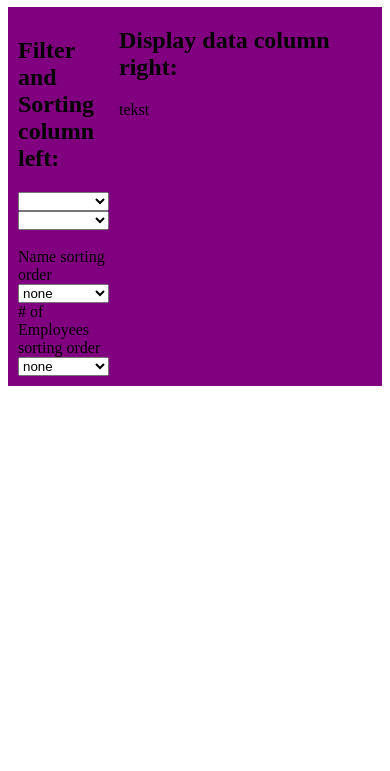
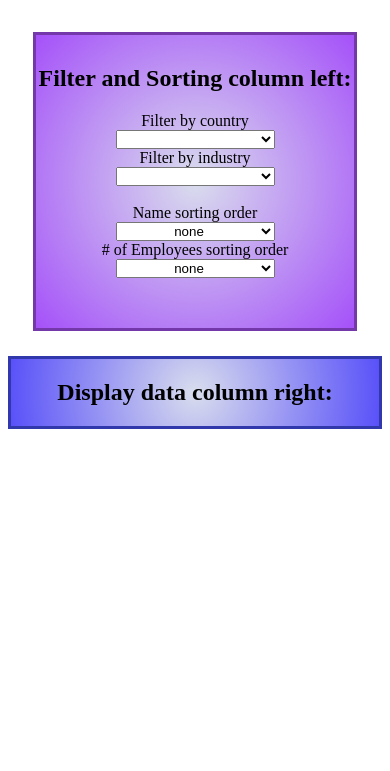
Before and after one commit to AnetaBB/Squiz-challenge, a plain HTML site: page index.html in a window 390 px wide. Shown: the part 73-844 px from the top of the page. Drawn offline with Linux system fonts and the light colour scheme; no server answers.

Commit message:
Adding styling and responsiveness

```diff
--- a/index.html
+++ b/index.html
@@ -8,12 +8,15 @@
     <title>Squiz Challenge</title>
   </head>
   <body>
+    <div class="main">
       <h1>Squiz challenge:</h1>
 
       <div class="row">
         <div class="column-left">
           <h2>Filter and Sorting column left:</h2>
+          <label>Filter by country</label>
           <select name="countries" id="countries" value="all"></select>
+          <label>Filter by industry</label>
           <select name="industries" id="industries" value="all"></select>
           <br />
           <label>Name sorting order</label>
@@ -31,7 +34,8 @@
         </div>
         <div class="column-right">
           <h2>Display data column right:</h2>
-        <div id="data">tekst</div>
+          <div id="data"></div>
+        </div>
       </div>
     </div>
 
--- a/main.js
+++ b/main.js
@@ -55,7 +55,6 @@ const sortEmployees = (data) => {
 
 const makeList = async () => {
   const data = await getData();
-  console.log('data:', data);
   const filteredData = data.filter(
     (item) =>
       (item.country === filters.country || filters.country === 'all') &&
--- a/scss/style.scss
+++ b/scss/style.scss
@@ -3,25 +3,49 @@
 }
 h1 {
   text-align: center;
+  text-decoration: underline;
 }
-/* Create two equal columns that floats next to each other */
+h2 {
+  text-align: center;
+}
+
 .row {
   display: flex;
+  flex-direction: row;
+  justify-content: space-around;
+  flex-flow: wrap;
 }
 
-/* Create two equal columns that sits next to each other */
 .column-left {
   flex: 25%;
-  padding: 10px;
-  background-color: purple;
-  flex-direction: column;
-  display: flex;
+  padding: 10px 0px 50px 0px;
+  background: rgb(217, 221, 237);
+  background: radial-gradient(
+    circle,
+    rgba(217, 221, 237, 1) 0%,
+    rgba(165, 81, 249, 1) 100%
+  );
+  text-align: center;
+}
+div.column-left {
+  border-style: solid;
+  border-color: #7538ab;
 }
 .column-right {
   flex: 75%;
+  background: rgb(217, 221, 237);
+  background: radial-gradient(
+    circle,
+    rgba(217, 221, 237, 1) 0%,
+    rgba(89, 81, 249, 1) 100%
+  );
+  text-align: center;
+}
+div.column-right {
+  border-style: solid;
+  border-color: #3138ab;
+}
 
-  background-color: purple;
-}
 ul {
   margin: 0;
   padding: 0;
@@ -32,3 +56,22 @@ li {
   margin: 0;
   padding: 0;
 }
+label {
+  margin: 5px 0;
+  text-align: center;
+}
+select {
+  width: 50%;
+  display: block;
+  margin: 0 auto;
+  text-align: center;
+}
+@media screen and (max-width: 768px) {
+  .row {
+    display: flex;
+    flex-direction: column;
+  }
+  .column-left {
+    margin: 25px;
+  }
+}
```
Also changed, not shown: CSS/style.css. Lines whose indentation alone changed are shown as unchanged.
